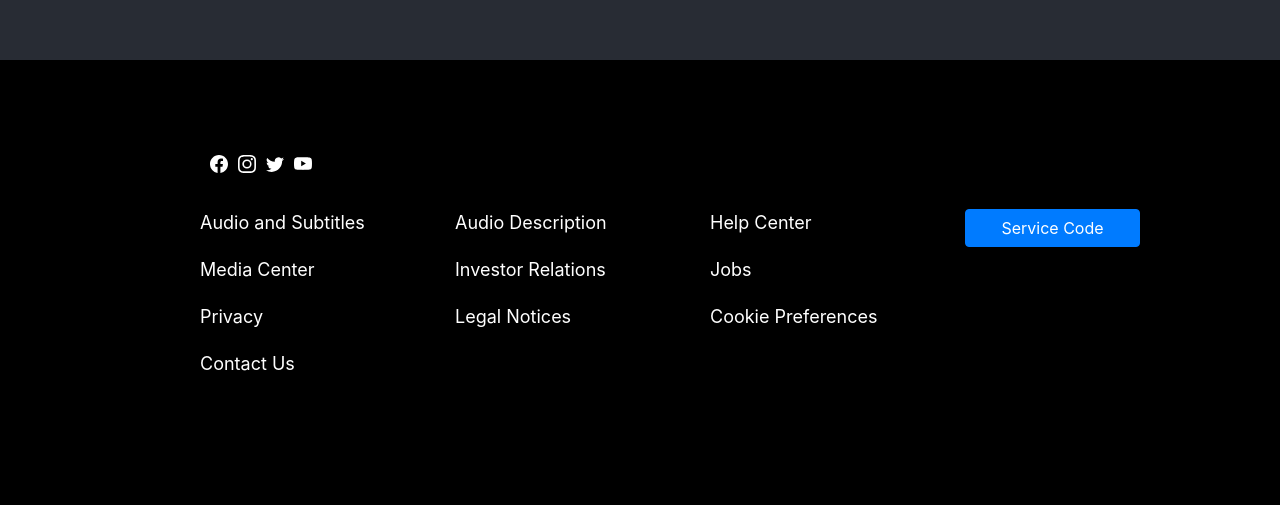
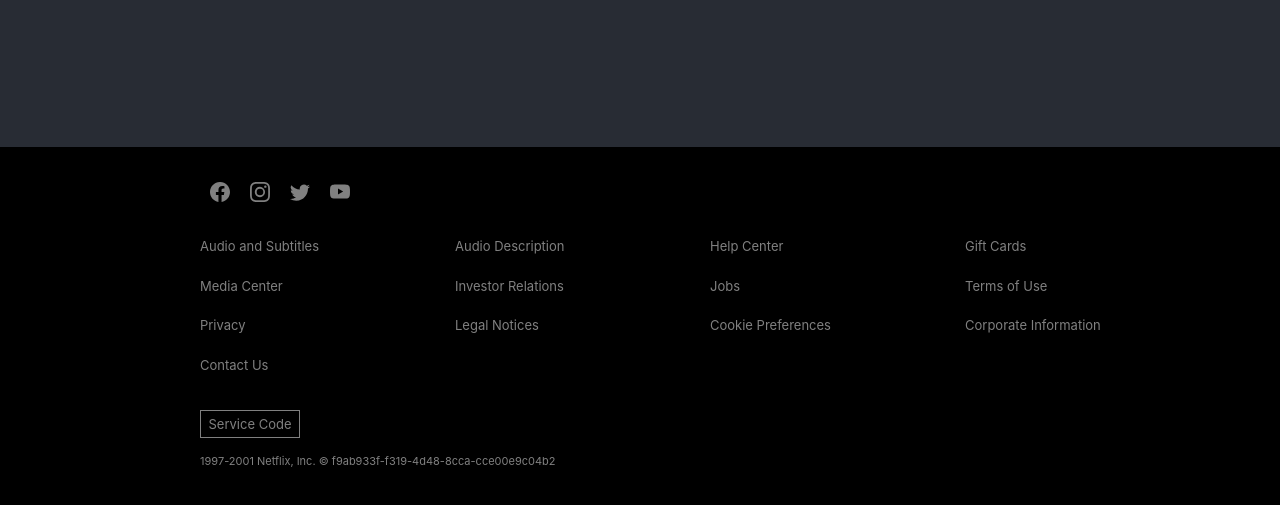
Before and after one commit to May-Hemade/striveflix-react, a React (Create React App) app: page / in a window 1280 px wide. Shown: the part 293-798 px from the top of the page. Built offline with nearby package versions, Linux system fonts and the light colour scheme.

Commit message:
commit 3
commit 3

```diff
--- a/src/StriveflixFooter.jsx
+++ b/src/StriveflixFooter.jsx
@@ -18,32 +18,32 @@ const StriveflixFooter = () => {
 
       <Container>
         <Row>
-          <Column mb={3}>
+          <Column>
            <div>
-            <FooterLink href="#">
+            <FooterLink href="https://www.facebook.com/netflix/">
 
-                <span style={{ marginLeft: "10px" }}>
+                <span style={{ marginLeft: "10px" , marginRight: "10px",fontSize: "20px" }}>
                   <Facebook/>
                 </span>
 
             </FooterLink>
-            <FooterLink href="#">
+            <FooterLink href="https://www.instagram.com/netflix/?hl=en">
 
-                <span style={{ marginLeft: "10px" }}>
+                <span style={{ marginLeft: "10px" , marginRight: "10px",fontSize: "20px"  }}>
                   <Instagram/>
                 </span>
 
             </FooterLink>
-            <FooterLink href="#">
+            <FooterLink href="https://twitter.com/netflix?ref_src=twsrc%5Egoogle%7Ctwcamp%5Eserp%7Ctwgr%5Eauthor">
 
-                <span style={{ marginLeft: "10px" }}>
+                <span style={{ marginLeft: "10px" , marginRight: "10px",fontSize: "20px"   }}>
                   <Twitter/>
                 </span>
 
             </FooterLink>
-            <FooterLink href="#">
+            <FooterLink href="https://www.youtube.com/channel/UCWOA1ZGywLbqmigxE4Qlvuw">
 
-                <span style={{ marginLeft: "10px" }}>
+                <span style={{ marginLeft: "10px" , marginRight: "10px",fontSize: "20px"  }}>
                   <Youtube/>
                 </span>
 
@@ -53,7 +53,7 @@ const StriveflixFooter = () => {
 
         </Row>
         <Row>
-          <Column>
+          <Column style={{marginBottom: "15px"}}>
             <FooterLink href="#">Audio and Subtitles</FooterLink>
             <FooterLink href="#">Media Center</FooterLink>
             <FooterLink href="#">Privacy</FooterLink>
@@ -72,10 +72,38 @@ const StriveflixFooter = () => {
             <FooterLink href="#">Cookie Preferences</FooterLink>
           </Column>
 
-          <Column>
-          <Button>Service Code</Button>
+          <Column >
+            <FooterLink href="#">Gift Cards</FooterLink>
+            <FooterLink href="#">Terms of Use</FooterLink>
+            <FooterLink href="#" >Corporate Information</FooterLink>
           </Column>
+
+
         </Row>
+        <Row style = {{marginLeft: "60px", marginBottom: "15px"}}>
+          <Button variant="black"
+          style =
+           {{
+             borderRadius: "0px",
+             borderColor: "grey",
+            color: "grey",
+            fontSize: "13px",
+            height: "28px",
+            width:"100px",
+            padding: ".3em"
+            }}
+              >Service Code
+              </Button>
+        </Row>
+
+        <div style={{marginLeft: "60px"}}>
+          <span style={{fontSize: "11px", textAlign: "left", color: "grey"}}>
+            <p>1997-2001 Netflix, Inc.
+             &copy; f9ab933f-f319-4d48-8cca-cce00e9c04b2</p>
+         </span>
+        </div>
+
+
       </Container>
     </Box>
   );
--- a/src/StriveflixFooterStyles.jsx
+++ b/src/StriveflixFooterStyles.jsx
@@ -18,9 +18,9 @@ export const Container = styled.div`
     flex-direction: column;
     justify-content: center;
     max-width: 1000px;
+    max-height: 200px;
     margin: 0 auto;
-    /* background: red; */
-`
+ `
 
 export const Column = styled.div`
   display: flex;
@@ -43,20 +43,13 @@ export const Row = styled.div`
 `;
 
 export const FooterLink = styled.a`
-  color: #fff;
+  color: grey;
   margin-bottom: 20px;
-  font-size: 18px;
+  font-size: 13px;
   text-decoration: none;
 
   &:hover {
-      color: green;
+      color: white;
       transition: 200ms ease-in;
   }
 `;
-
-export const Heading = styled.p`
-  font-size: 24px;
-  color: #fff;
-  margin-bottom: 40px;
-  font-weight: bold;
-`;
```
